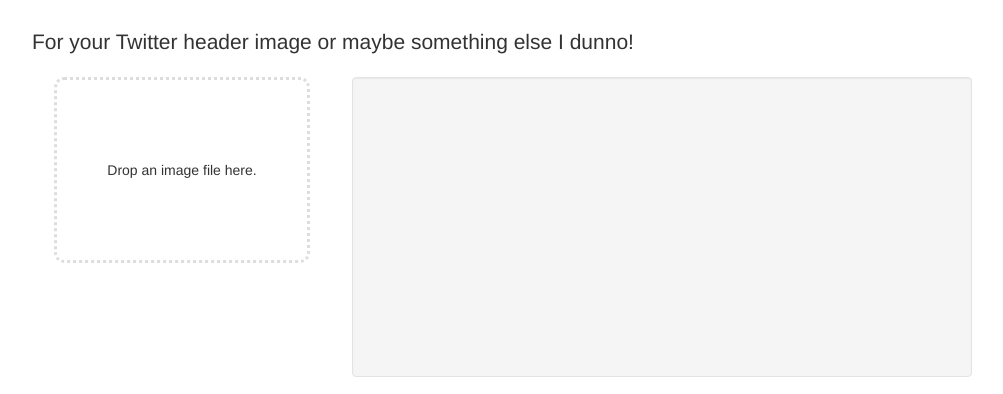
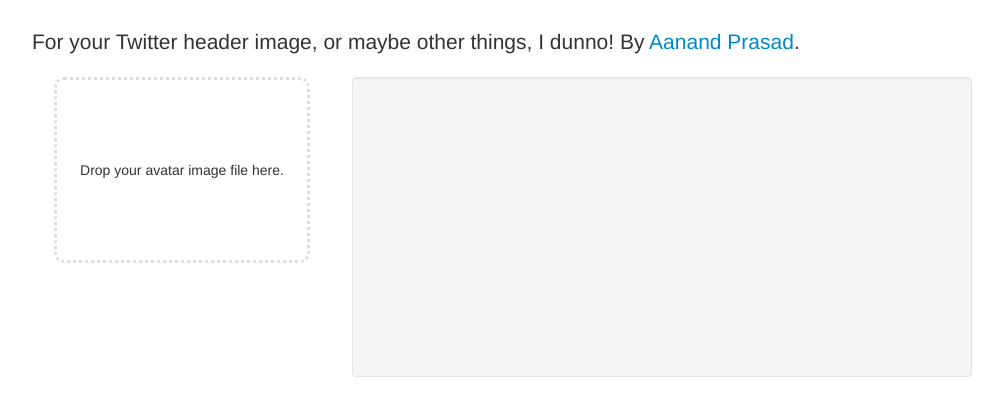
Before and after one commit to aanand/twitterzoom, a plain HTML site: page index.html in a window 1280 px wide. Shown: the part 73-467 px from the top of the page, without its empty margins (138-1141 px from the left). Drawn offline with Linux system fonts and the light colour scheme.

Commit message:
Wording. Link to homepage.

```diff
--- a/index.html
+++ b/index.html
@@ -15,13 +15,16 @@
             Trippy Zoom Effect Generator
           </h1>
 
-          <p class="lead">For your Twitter header image or maybe something else I dunno!</p>
+          <p class="lead">
+            For your Twitter header image, or maybe other things, I dunno!
+            By <a href="http://aanandprasad.com">Aanand Prasad</a>.
+          </p>
         </div>
       </div>
 
       <div class="row">
         <div class="span4">
-          <div class="drop-target">Drop an image file here.</div>
+          <div class="drop-target">Drop your avatar image file here.</div>
         </div>
 
         <div class="span8">
```
